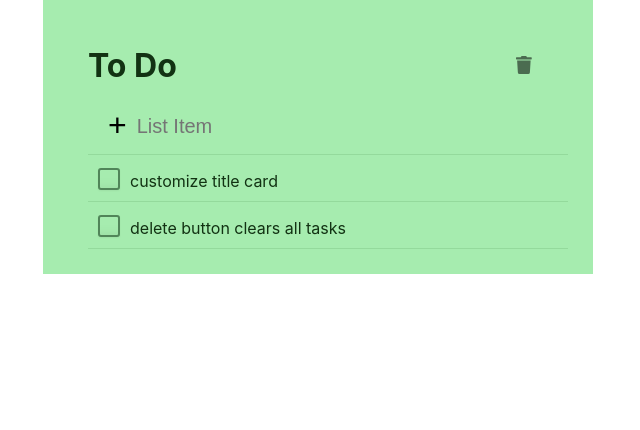
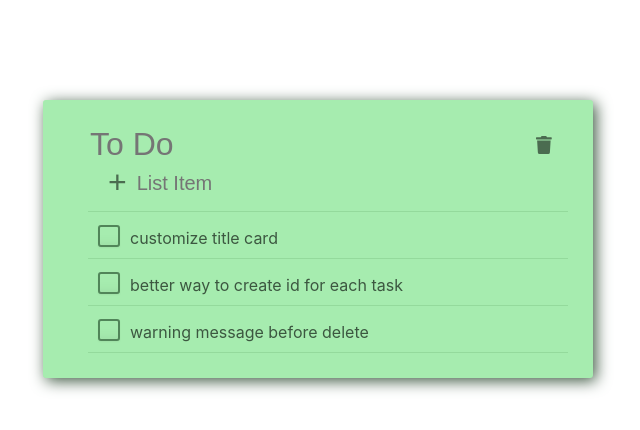
Before and after one commit to IanMFraser/react-to-do-app, a React (Create React App) app: page / in a window 1280 px wide. Shown: the top 430 px of the page, without its empty margins (322-962 px from the left). Built offline with nearby package versions, Linux system fonts and the light colour scheme.

Commit message:
id function, custom titles, and confirm before delete

```diff
--- a/src/App.css
+++ b/src/App.css
@@ -1,3 +1,4 @@
+
 body {
   margin: 0;
   padding: 0;
@@ -11,12 +12,21 @@ body {
   max-width: 500px;
   margin: 0 auto;
   padding: 25px;
+  border-radius: 3px;
+  top: 100px;
+  box-shadow: 3px 3px 15px;
+  color: #3c5740;
   background-color: #a6ecaf;
 }
 
-.title h1{
+.title input {
   display: inline-block;
+  background-color: #a6ecaf;
+  border: none;
+  font-size: 2em;
   margin-left: 20px;
+  outline-width: 0;
+  color: #3c5740;;
 }
 
 .title button {
@@ -24,9 +34,13 @@ body {
   background-color: #a6ecaf;
   border: none;
   color: #4b6c50;
-  margin: 30px;
+  margin: 10px;
   font-size: large;
   outline-width: 0;
+}
+
+.title button:hover {
+  color: #3c5740;
 }
 
 
@@ -42,6 +56,7 @@ body {
   font-size: 1.25rem;
   background-color: #a6ecaf;
   outline: none;
+  color: #4b6c50;
 }
 
 .addTaskButton {
@@ -51,6 +66,7 @@ body {
   margin: 0;
   padding: 0;
   outline: none;
+  color: #4b6c50;
 }
 
 .addTaskButton:hover {
--- a/src/App.js
+++ b/src/App.js
@@ -14,22 +14,33 @@ const App = () => {
     },
     {
       id: 1,
-      items: 'delete button clears all tasks',
+      items: 'better way to create id for each task',
+      isSelected: false
+    },
+    {
+      id: 2,
+      items: 'warning message before delete',
       isSelected: false
     }
   ]);
   const [newTask, setNewTask] = useState('');
+  const [newTitle, setNewTitle] = useState('');
 
   //handler to update the new task input when typed
   const onChange = (e) => {
     setNewTask(e.target.value)
   }
 
+  const generateId = () => {
+    let id = toDos.length;
+    return id++;
+  }
+
   //handler to update toDo list on form submission
   const onSubmit = (e) => {
     e.preventDefault()
     const newItem = {
-      id: toDos.length,
+      id: generateId(),
       items: newTask,
       isSelected: false
     }
@@ -56,13 +67,21 @@ const App = () => {
 
   //clear the form of all tasks
   const deleteFormHandler = (e) => {
-    setToDos([]);
+    let result = window.confirm('Delete list?');
+    if (result){
+      setToDos([]);
+      setNewTitle('');
+    }
+  }
+
+  const titleHandler = (e) => {
+    setNewTitle(e.target.value);
   }
 
   return(
     <div className="container">
       <div className="title">
-        <h1>To Do</h1>
+        <input type="text" placeholder="To Do" value={newTitle} onChange={titleHandler}/>
         <button onClick={deleteFormHandler}><FontAwesomeIcon icon={faTrash}/></button>
       </div>
       <ToDoForm newTask={newTask} changeHandler={onChange} submitHandler={onSubmit} />
```
